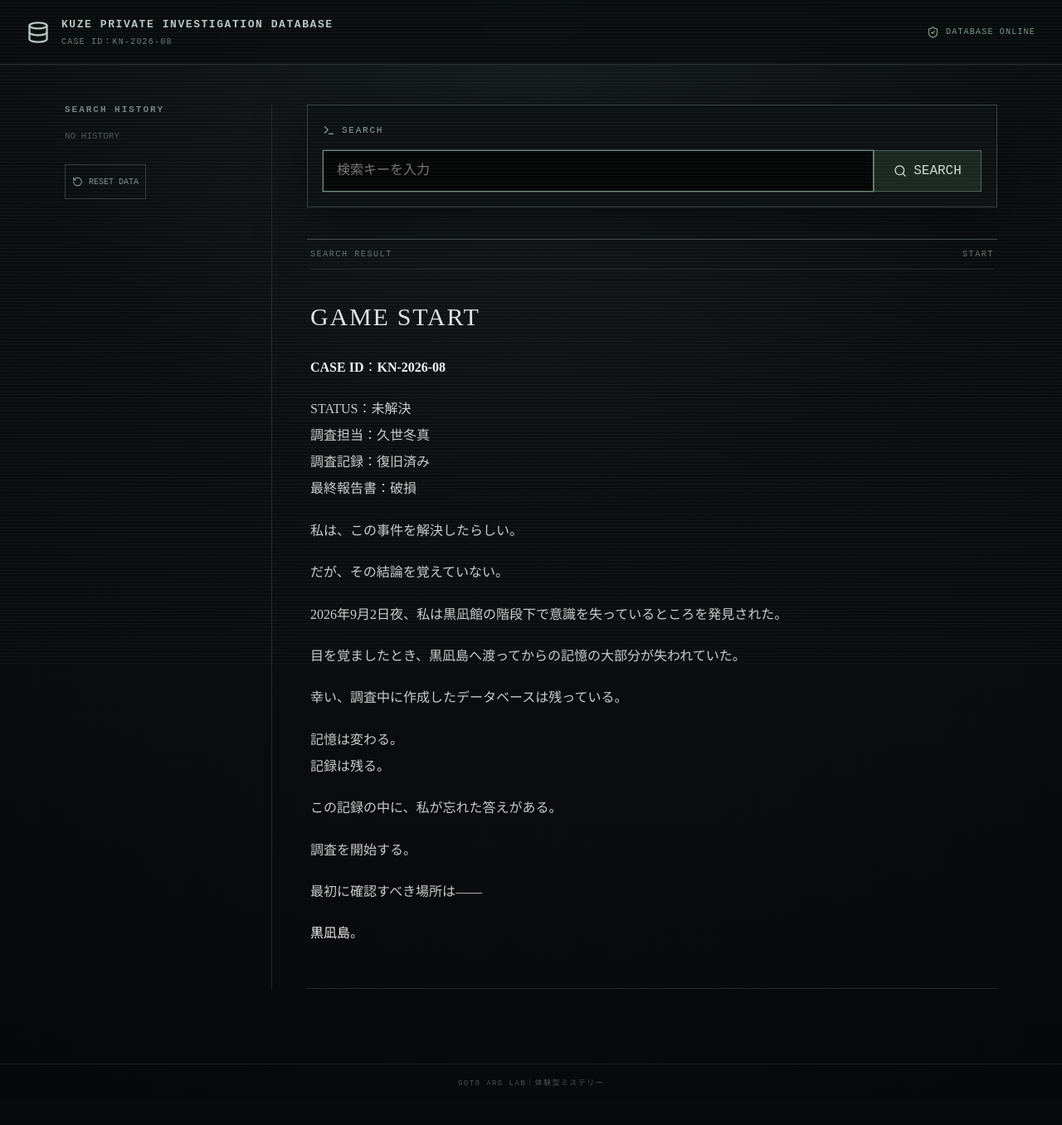
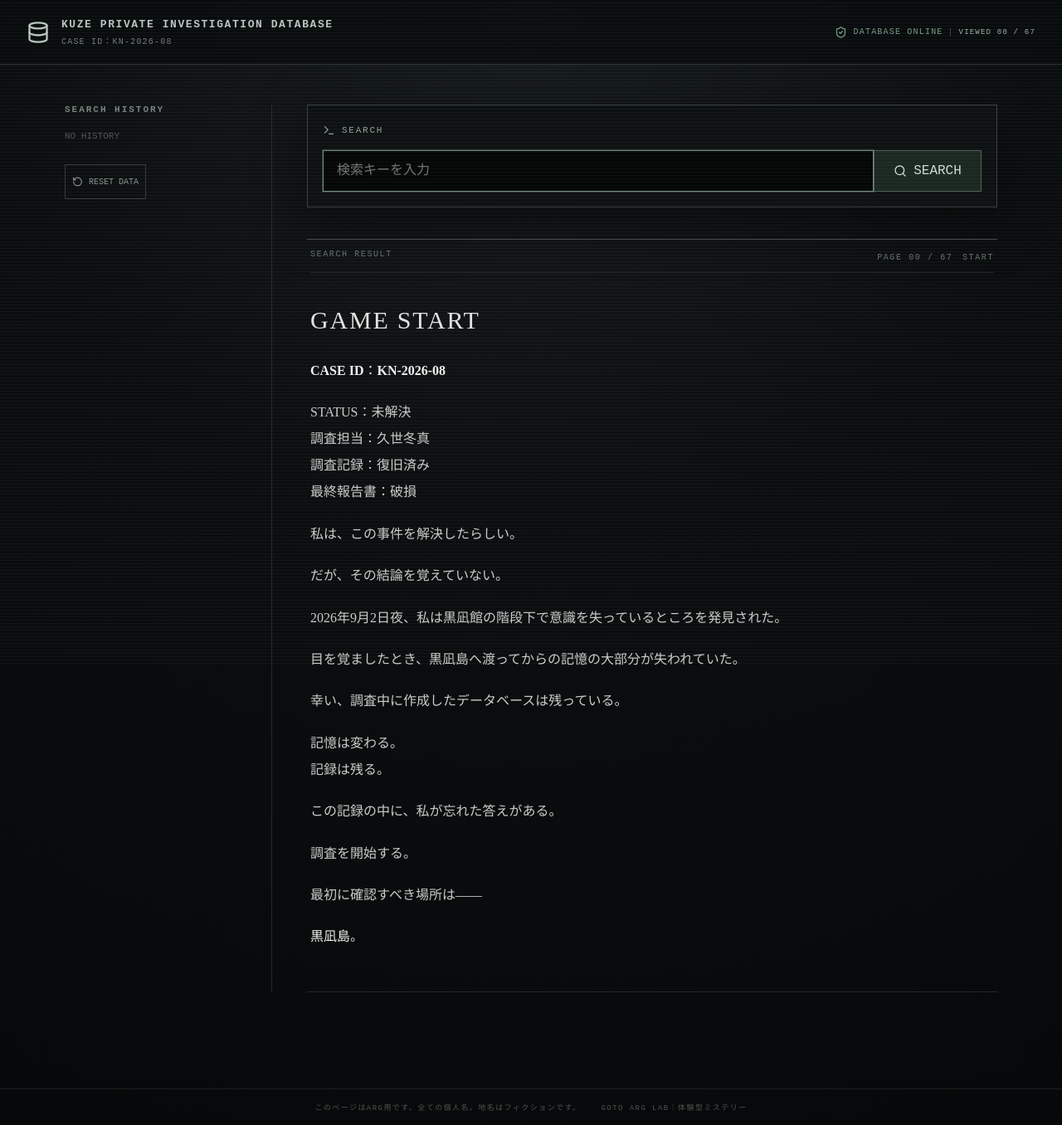
Before and after one commit to ae8601no1-ai/tantei-forgot-culprit, a React (Vite) app: page / in a window 1280 px wide. Shown: the whole page at 83% size. Before the commit the page ends 1326 px from the top, so only its background shows below. Built offline with nearby package versions, Linux system fonts and the light colour scheme.

Commit message:
Add fiction notice and record counters

```diff
--- /dev/null
+++ b/src/additions.css
@@ -0,0 +1,28 @@
+.app-shell {
+  padding-bottom: 70px;
+}
+
+.status b {
+  border-left: 1px solid #344039;
+  color: #9fb2a7;
+  font-size: 9px;
+  font-weight: 500;
+  padding-left: 10px;
+}
+
+footer {
+  display: flex;
+  flex-wrap: wrap;
+  gap: 8px 24px;
+  justify-content: center;
+}
+
+@media (max-width: 760px) {
+  .status b {
+    font-size: 8px;
+  }
+
+  footer {
+    padding-inline: 14px;
+  }
+}
--- a/src/main.jsx
+++ b/src/main.jsx
@@ -4,6 +4,7 @@ import { Database, RotateCcw, Search as SearchIcon, ShieldCheck, Terminal } from
 import canonical from "./data/canonical-script.json" with { type: "json" };
 import { initialState, search } from "./lib/engine.js";
 import "./styles.css";
+import "./additions.css";
 
 const SAVE_KEY = "kuze-private-investigation-db-v1";
 const recordContent = Object.fromEntries(canonical.records.map((record) => [record.id, record]));
@@ -66,7 +67,7 @@ function App() {
     <div className="scanlines" aria-hidden="true" />
     <header className="masthead">
       <div className="brand"><Database /><div><b>KUZE PRIVATE INVESTIGATION DATABASE</b><span>CASE ID：KN-2026-08</span></div></div>
-      <div className="status"><ShieldCheck /> DATABASE ONLINE</div>
+      <div className="status"><ShieldCheck /><span>DATABASE ONLINE</span><b>VIEWED {String(state.viewedRecords.length).padStart(2, "0")} / {canonical.records.length}</b></div>
     </header>
 
     <div className="workspace">
@@ -85,7 +86,7 @@ function App() {
         </form>
 
         <article className={`result-card status-${result.status.toLowerCase()}`}>
-          <div className="result-label"><span>SEARCH RESULT</span><span>{result.status}</span></div>
+          <div className="result-label"><span>SEARCH RESULT</span><span>{currentRecord ? `PAGE ${String(currentRecord.number).padStart(2, "0")} / ${canonical.records.length}` : `PAGE 00 / ${canonical.records.length}`}　{result.status}</span></div>
           <h1>{currentRecord?.title ?? result.title ?? "DATABASE MESSAGE"}</h1>
           <RichText text={currentRecord?.body ?? result.body} />
           {result.suggestion && <button className="suggestion" onClick={() => runSearch(result.suggestion)}>「{result.suggestion}」を検索</button>}
@@ -97,7 +98,7 @@ function App() {
 
     {showEnding && <div className="ending-screen"><button className="return-db" onClick={() => setShowEnding(false)}>DATABASEへ戻る</button><section><h1>CASE RECONSTRUCTION</h1><RichText text={canonical.ending.caseReconstruction.body} /></section><section><h1>PERSONAL NOTE</h1><RichText text={canonical.ending.personalNote.body} /></section><section className="final-card"><RichText text={canonical.ending.finalCard.body} /></section></div>}
 
-    <footer>GOTO ARG LAB｜体験型ミステリー</footer>
+    <footer><span>このページはARG用です。全ての個人名。地名はフィクションです。</span><span>GOTO ARG LAB｜体験型ミステリー</span></footer>
   </main>;
 }
 
```
